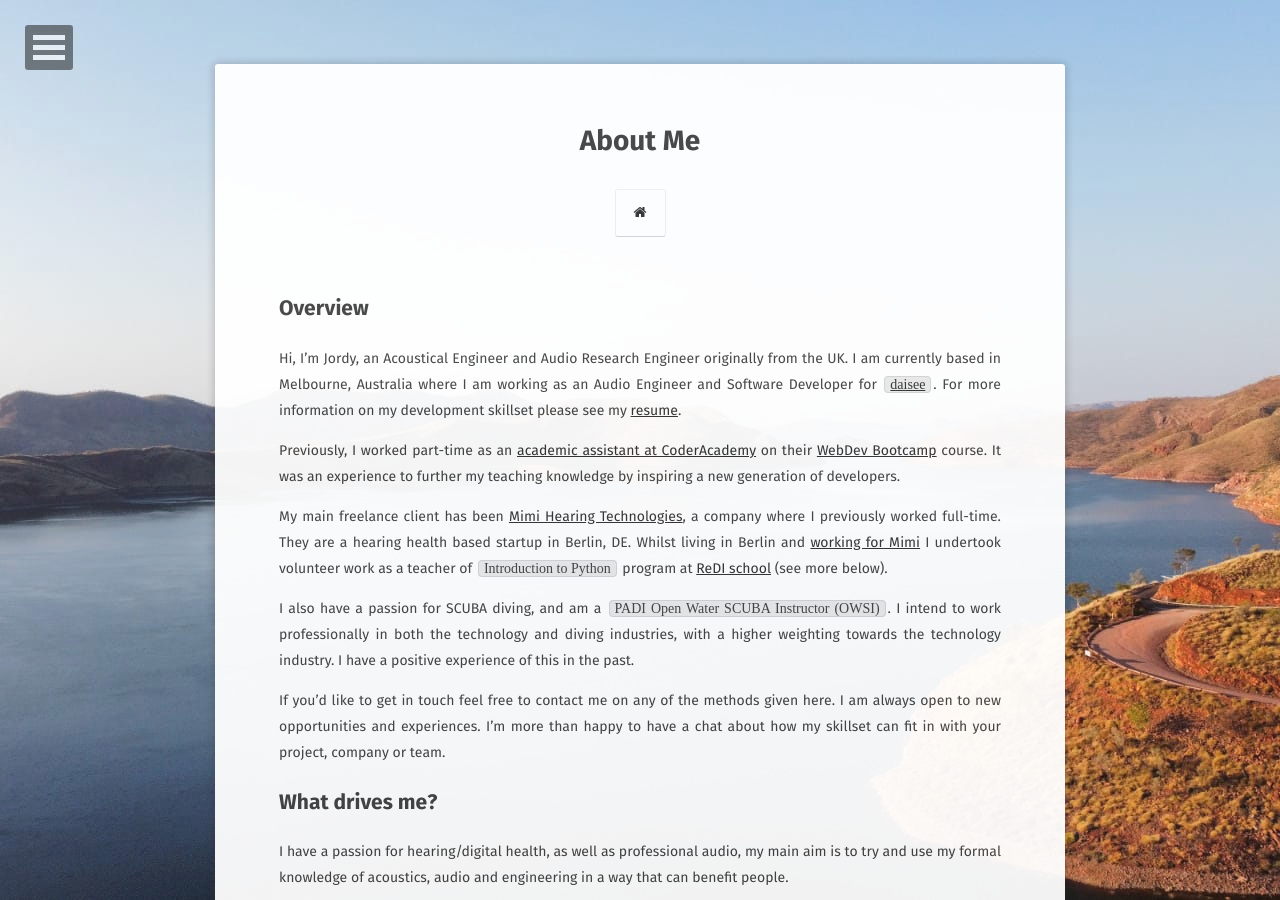
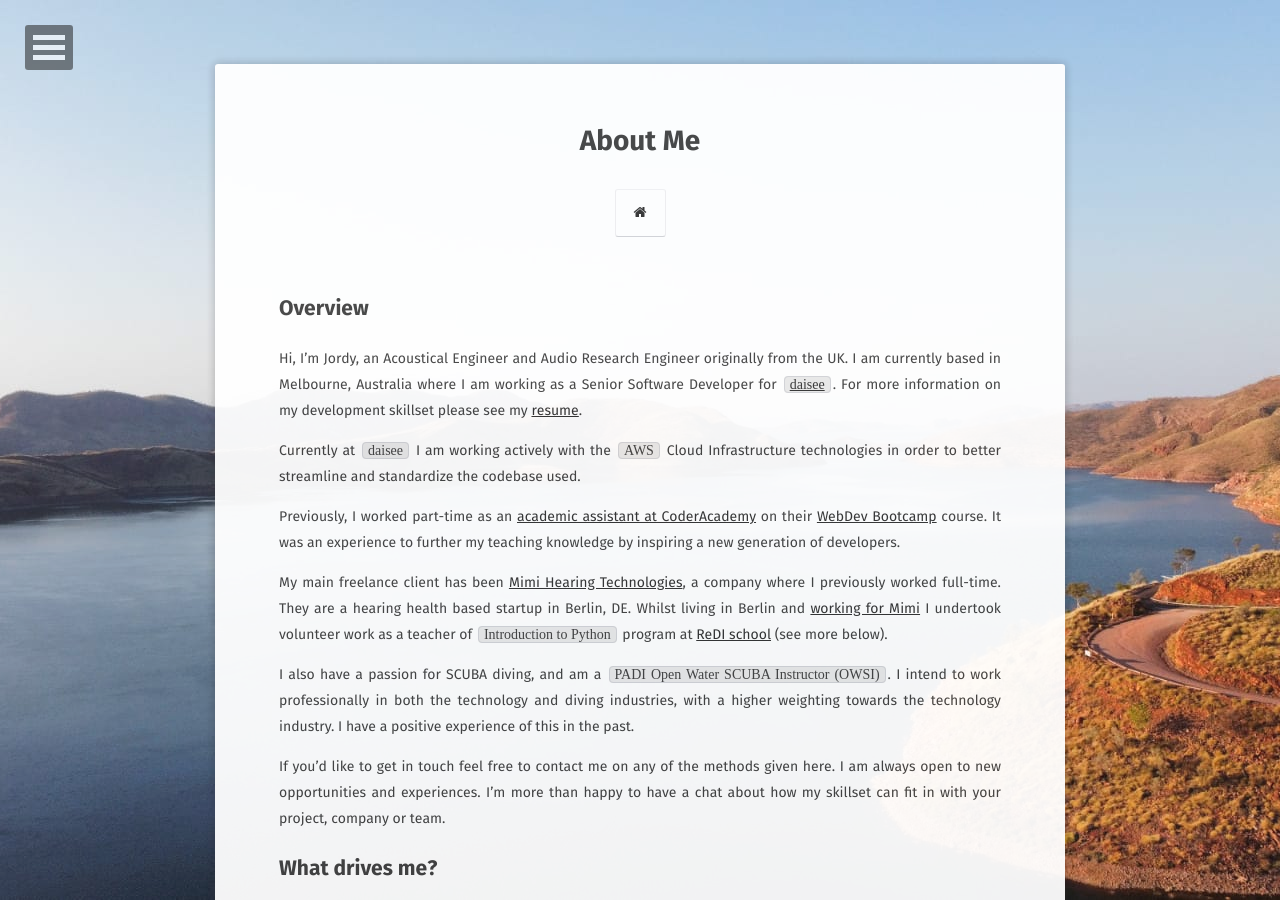
Before and after one commit to jordyjwilliams/jordyjwilliams.github.io, a Jekyll site: the page built from about/index.md, in a window 1280 px wide and 900 px high. Built offline with Jekyll 4.4.1, drawn with Linux system fonts in a browser that asks for light colours; some web fonts are replaced.

Commit message:
feat: update `index`

```diff
--- a/about/index.md
+++ b/about/index.md
@@ -6,7 +6,9 @@ comments: false
 ---
 
 ## Overview
-Hi, I'm Jordy, an Acoustical Engineer and Audio Research Engineer originally from the UK. I am currently based in Melbourne, Australia where I am working as an Audio Engineer and Software Developer for [`daisee`](https://www.daisee.com/). For more information on my development skillset please see my [resume]({{site.resume}}).
+Hi, I'm Jordy, an Acoustical Engineer and Audio Research Engineer originally from the UK. I am currently based in Melbourne, Australia where I am working as a Senior Software Developer for [`daisee`](https://www.daisee.com/). For more information on my development skillset please see my [resume]({{site.resume}}).
+
+Currently at `daisee` I am working actively with the `AWS` Cloud Infrastructure technologies in order to better streamline and standardize the codebase used.
 
 Previously, I worked part-time as an [academic assistant at CoderAcademy]({{site.url}}/coderAcademy/) on their [WebDev Bootcamp](https://www.coderacademy.edu.au/web-development-bootcamp) course. It was an experience to further my teaching knowledge by inspiring a new generation of developers.
 
```
